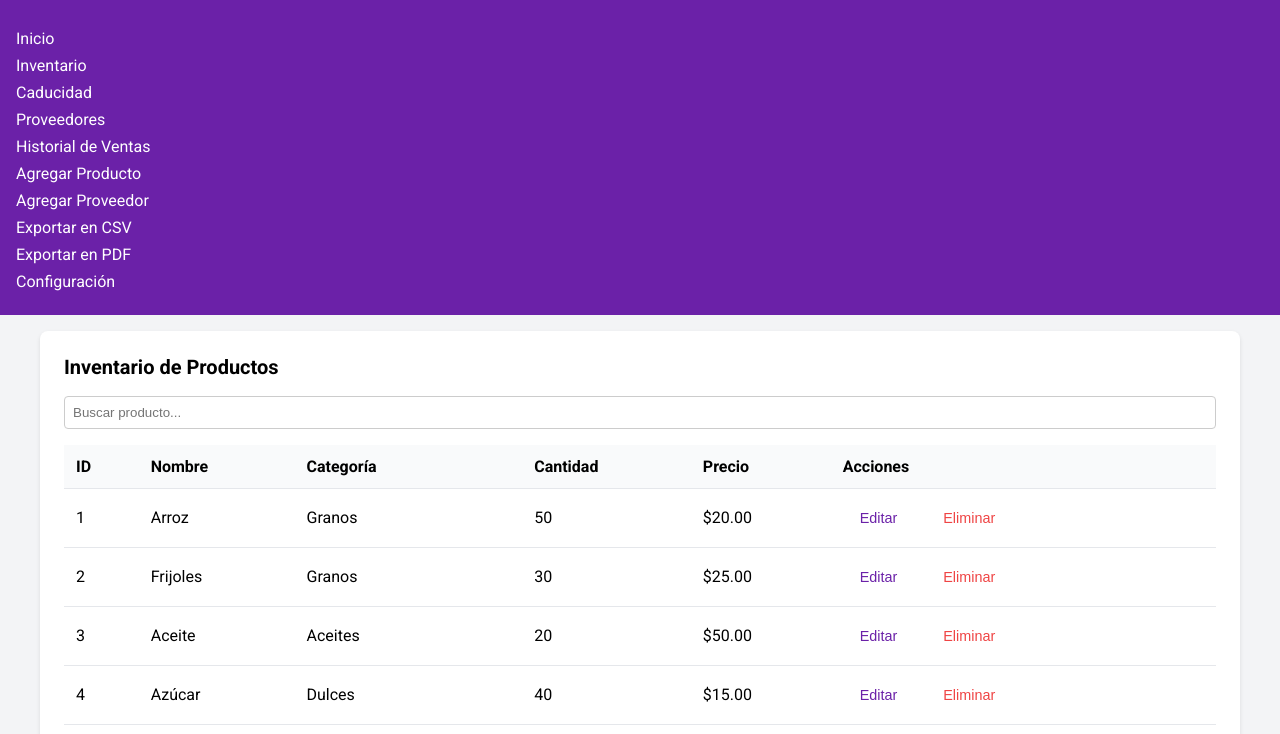
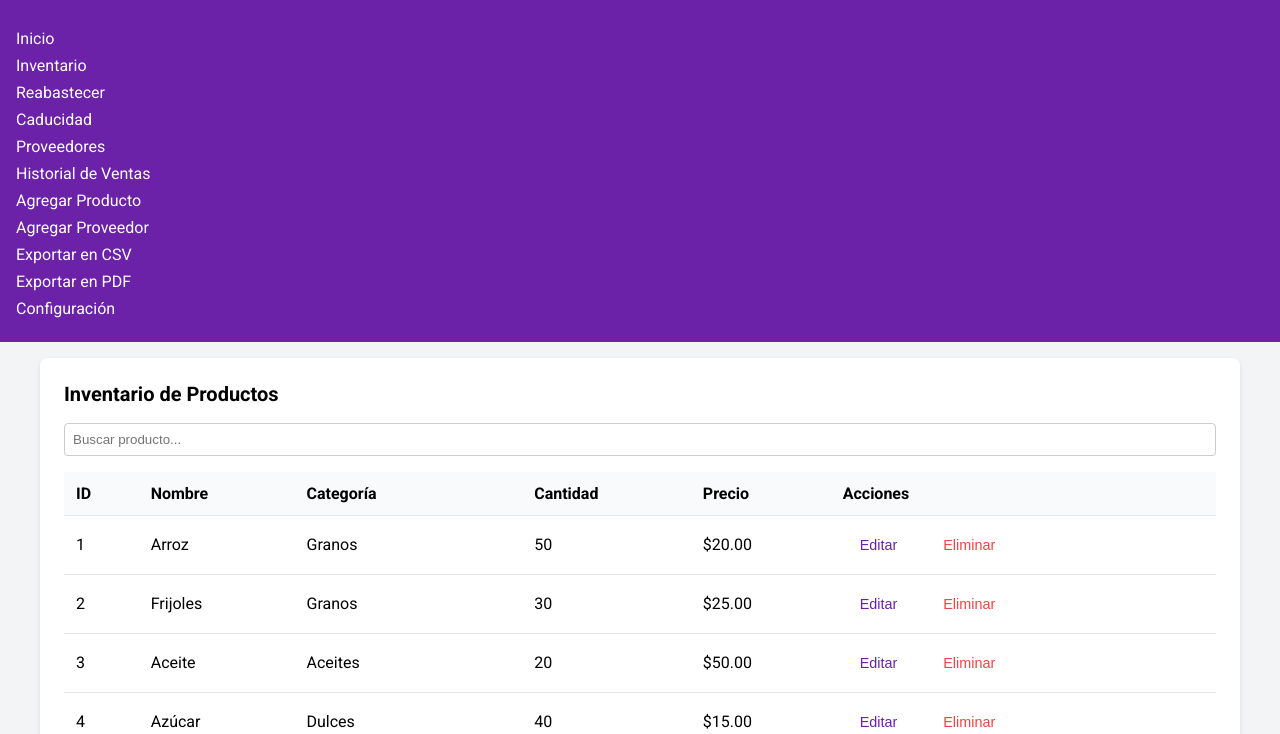
Before and after one commit to DiegoRos3/Invabar, a plain HTML site: page index.html in a window 1280 px wide. Both pictures are taken after a click on the button 1247 px from the left and 30 px from the top of the page. Shown: the part 47-781 px from the top of the page. Drawn offline with Linux system fonts and the light colour scheme.

Commit message:
Reabastecer

```diff
--- a/index.html
+++ b/index.html
@@ -209,6 +209,7 @@
         <ul>
             <li><a href="index.html">Inicio</a></li>
             <li><a href="#section_inv">Inventario</a></li>
+            <li><a href="#">Reabastecer</a></li>
             <li><a href="#section_caducar">Caducidad</a></li>
             <li><a href="#section_prov">Proveedores</a></li>
             <li><a href="#section_historial">Historial de Ventas</a></li>
```
